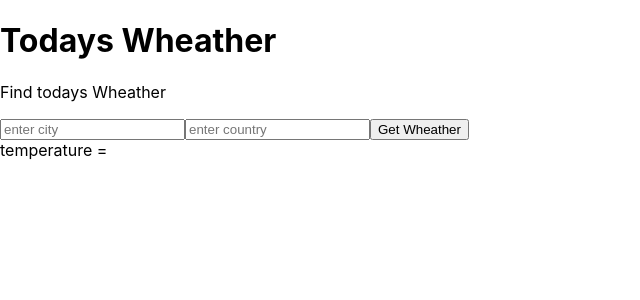
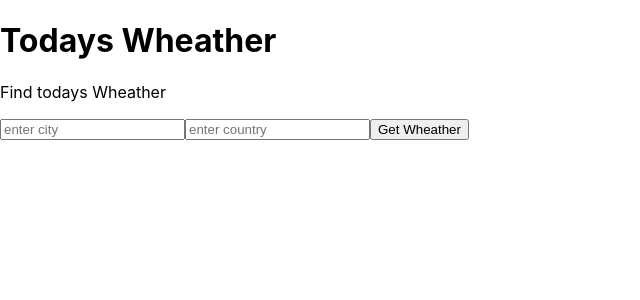
Before and after one commit to tanmayxyz/wheather-finder, a React (Create React App) app: page / in a window 1280 px wide. Shown: the top 300 px of the page, without its empty margins (0-640 px from the left). Built offline with nearby package versions, Linux system fonts and the light colour scheme.

Commit message:
added dynamic to output form e.g. will not display if input is not given

```diff
--- a/src/components/Wheather.js
+++ b/src/components/Wheather.js
@@ -4,7 +4,13 @@ class Wheather extends Component {
     render(){
         return (
             <div>
-               temperature = {this.props.temperature}
+              {this.props.city && this.props.country && <p>Location = {this.props.city + " "}  {this.props.country + " "}</p>}
+
+               {this.props.temperature && <p>temperature = {this.props.temperature + " "}</p>}
+
+               {this.props.humidity && <p>humidity = {this.props.humidity+ " "}</p>}
+
+               {this.props.description && <p>description = {this.props.description}</p>}
             </div>
         )
     }
```
